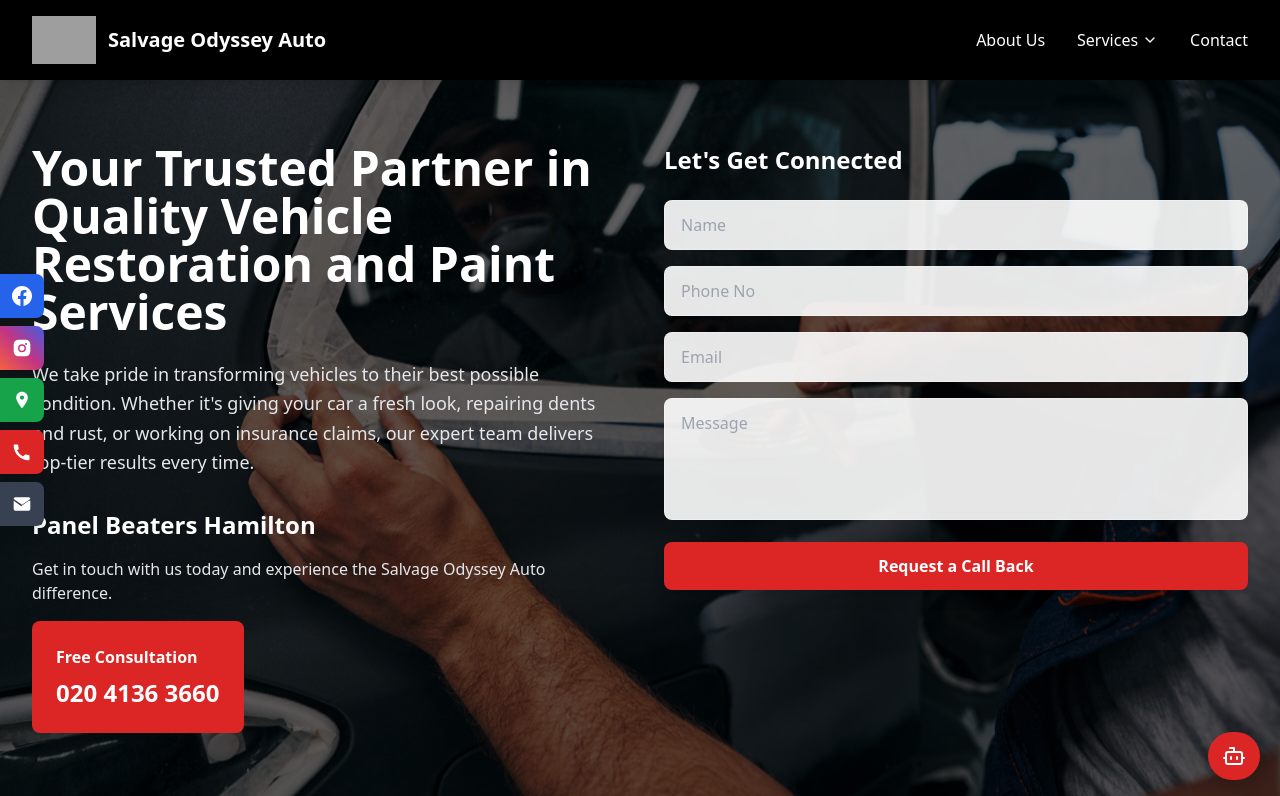
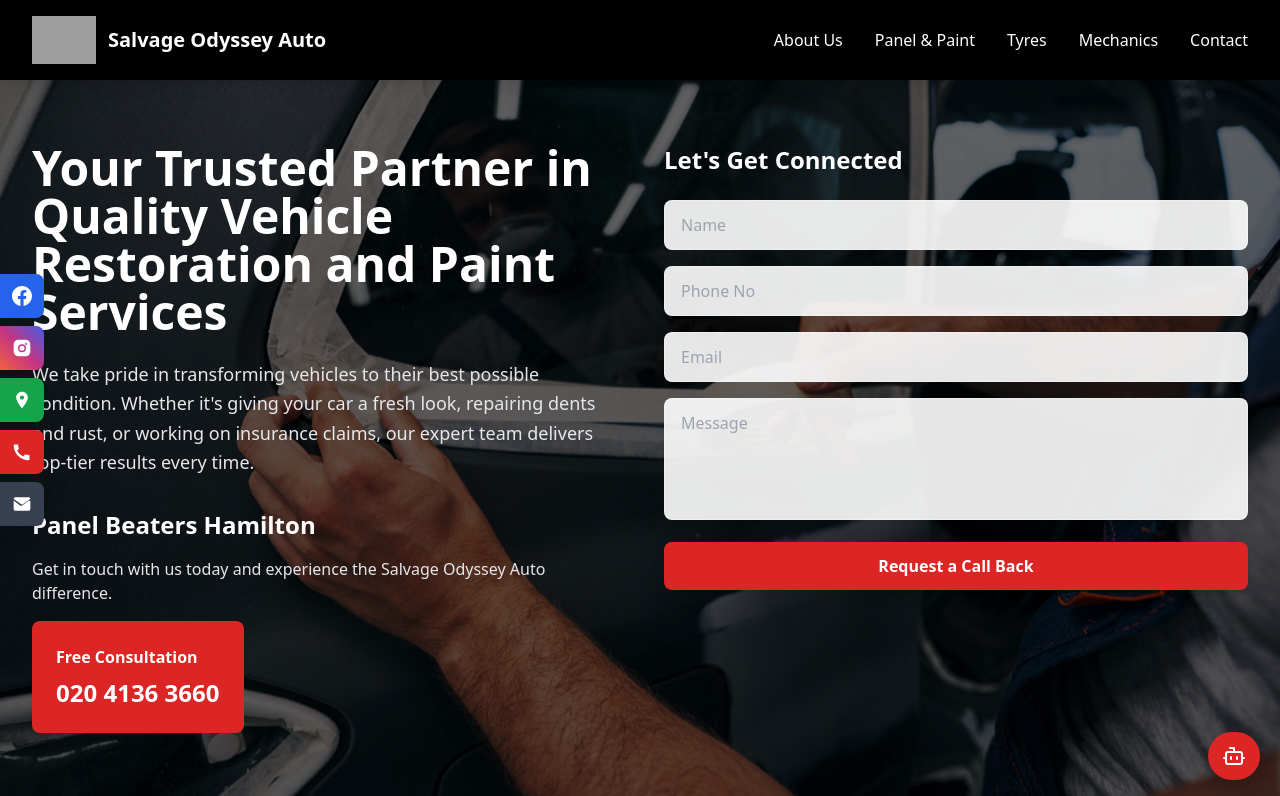
Before and after one commit to odysseyautomobile393-hash/website, a Flask app: page / in a window 1280 px wide. Shown: the top 796 px of the page. Run offline with Flask 3, Linux system fonts and the light colour scheme; parts of the project's set-up code (start-up, migrations or seed data) failed here and were passed over; some libraries are stand-ins or nearby versions; grey boxes are pictures that could not be loaded.

Commit message:
fixing services

```diff
--- a/templates/index.html
+++ b/templates/index.html
@@ -27,28 +27,15 @@
                         <a href="#about" class="hover:text-red-600 transition-colors duration-200 font-medium">
                         About Us
                         </a>
-                        <div class="relative group">
-                            <button class="hover:text-red-600 transition-colors duration-200 font-medium flex items-center gap-1">
-                                Services
-                                <i data-lucide="ChevronDown" class="w-4 h-4"></i>
-                            </button>
-                            <div class="absolute left-0 mt-2 w-full max-w-3xl bg-white text-black rounded-lg shadow-xl opacity-0 invisible group-hover:opacity-100 group-hover:visible transition-all duration-200">
-                                <div class="grid md:grid-cols-3 gap-4 p-4">
-                                    {% for category in services_menu %}
-                                        <div class="group rounded-lg p-4 hover:bg-gray-50 transition-colors duration-200">
-                                            <a href="{{ category.link }}" class="block text-lg font-semibold text-gray-900 hover:text-red-600">{{ category.name }}</a>
-                                            <p class="mt-2 text-sm text-gray-600">{{ category.description }}</p>
-                                            <div class="mt-4 hidden group-hover:block space-y-2">
-                                                {% for item in category['items'] %}
-                                                    <a href="{{ item.link }}" class="block text-sm text-gray-700 hover:text-red-600">{{ item.name }}</a>
-                                                {% endfor %}
-                                            </div>
-                                            <p class="mt-4 text-xs text-gray-400 group-hover:hidden">Hover for details</p>
-                                        </div>
-                                    {% endfor %}
-                                </div>
-                            </div>
-                        </div>
+                        <a href="/services/panel-beater" class="hover:text-red-600 transition-colors duration-200 font-medium">
+                            Panel & Paint
+                        </a>
+                        <a href="/services/tyres" class="hover:text-red-600 transition-colors duration-200 font-medium">
+                            Tyres
+                        </a>
+                        <a href="/services/mechanical" class="hover:text-red-600 transition-colors duration-200 font-medium">
+                            Mechanics
+                        </a>
                         <a href="/contact_page" class="hover:text-red-600 transition-colors duration-200 font-medium">
                         Contact
                         </a>
@@ -71,25 +58,15 @@
                         onClick="setIsMenuOpen(false)">
                         About Us
                     </a>
-                    <div>
-                        <button
-                            onClick="setIsServicesOpen(!isServicesOpen)"
-                            class="w-full text-left px-3 py-2 hover:bg-red-600 rounded-md transition-colors flex items-center justify-between">
-                            Services
-                            <i data-lucide="ChevronDown" class="w-4 h-4 transition-transform 'rotate-180"></i>
-                        </button>
-                        <div class="pl-4 mt-1 space-y-1">
-                            <a href="/services/panel-beater" class="block px-3 py-2 text-sm hover:bg-red-600 rounded-md transition-colors" onClick="setIsMenuOpen(false)">
-                                Panel Beater & Repair
+                    <a href="/services/panel-beater" class="block px-3 py-2 hover:bg-red-600 rounded-md transition-colors" onClick="setIsMenuOpen(false)">
+                        Panel & Paint
                     </a>
-                            <a href="/services/tyres" class="block px-3 py-2 text-sm hover:bg-red-600 rounded-md transition-colors" onClick="setIsMenuOpen(false)">
+                    <a href="/services/tyres" class="block px-3 py-2 hover:bg-red-600 rounded-md transition-colors" onClick="setIsMenuOpen(false)">
                         Tyres
                     </a>
-                            <a href="/services/mechanical" class="block px-3 py-2 text-sm hover:bg-red-600 rounded-md transition-colors" onClick="setIsMenuOpen(false)">
-                                Mechanical
+                    <a href="/services/mechanical" class="block px-3 py-2 hover:bg-red-600 rounded-md transition-colors" onClick="setIsMenuOpen(false)">
+                        Mechanics
                     </a>
-                        </div>
-                    </div>
                     <a href="/contact_page"
                         class="block px-3 py-2 hover:bg-red-600 rounded-md transition-colors"
                         onClick="setIsMenuOpen(false)">
@@ -655,7 +632,9 @@
 
         // hide menus initially
         mobileMenu.style.display = "none";
+        if (servicesMenu) {
             servicesMenu.style.display = "none";
+        }
 
         // toggle mobile menu
         menuBtn.addEventListener("click", () => {
@@ -664,10 +643,12 @@
         });
 
         // toggle services dropdown
+        if (servicesBtn && servicesMenu) {
             servicesBtn.addEventListener("click", () => {
                 isServicesOpen = !isServicesOpen;
                 servicesMenu.style.display = isServicesOpen ? "block" : "none";
             });
+        }
 
         // close menu when clicking links
         document.querySelectorAll('a[href^="#"]').forEach(link => {
```
Also changed, not shown: templates/contact.html (+3 -24 lines). Lines whose indentation alone changed are shown as unchanged.
